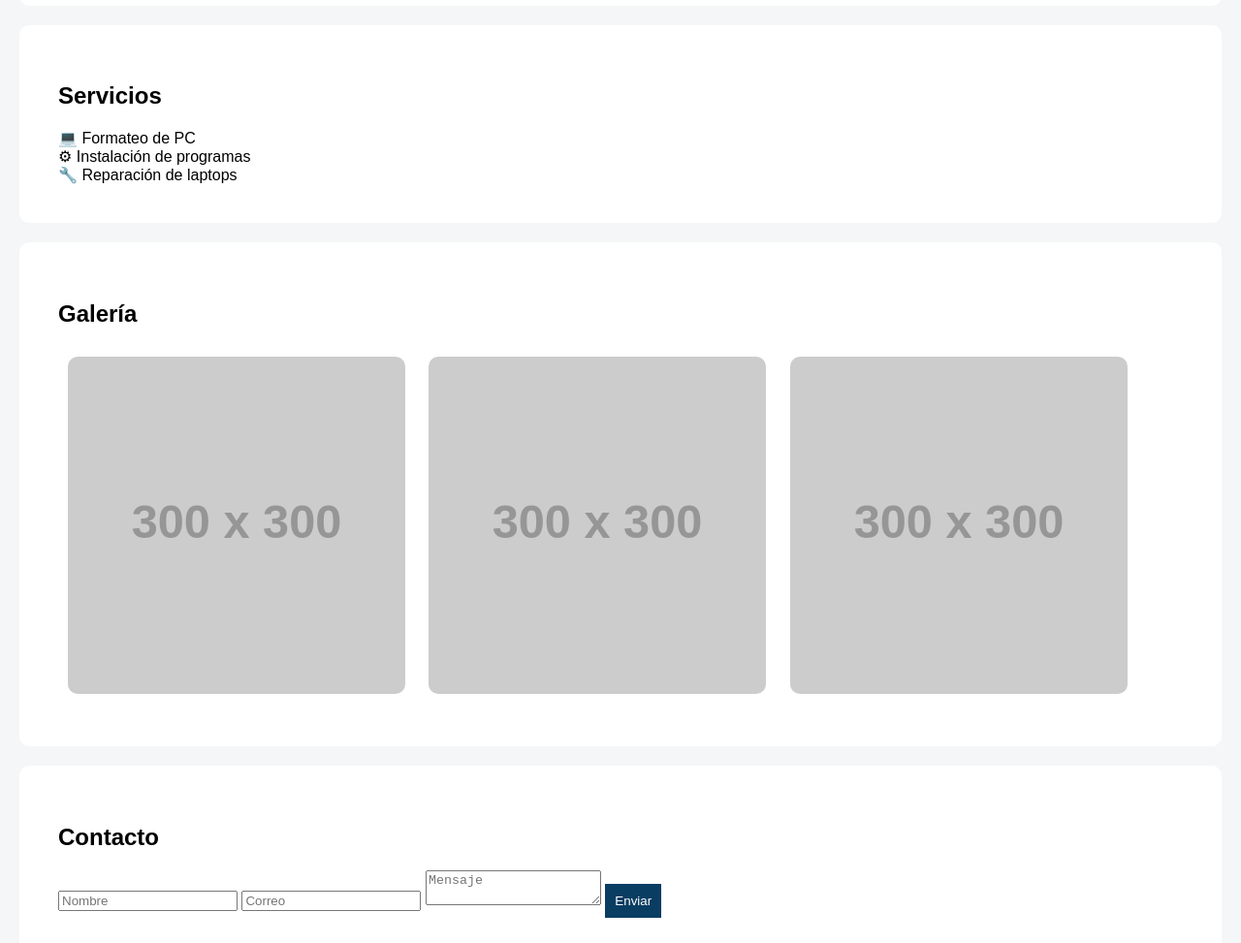
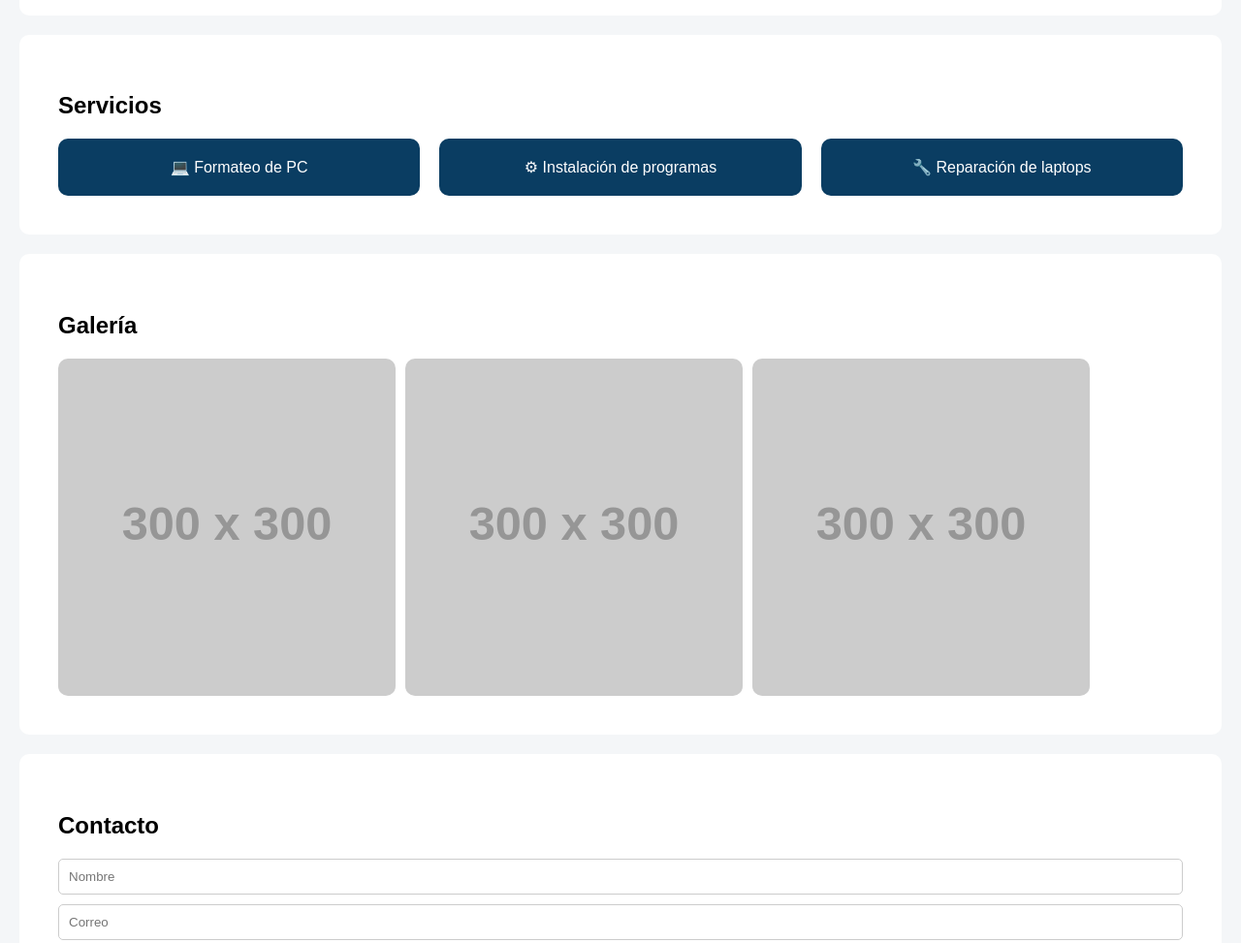
Before and after one commit to franco-cloude/Tiendas-Tec-franco, a plain HTML site: page index.html in a window 1280 px wide. Shown: the part 560-1533 px from the top of the page at 97% size. Drawn offline with Linux system fonts and the light colour scheme; placeholder pictures from the web are drawn by us.

Commit message:
Update estilos.css

```diff
--- a/estilos.css
+++ b/estilos.css
@@ -6,14 +6,10 @@ body {
 
 /* HEADER */
 header {
-    background: #0a3d62;
+    background: linear-gradient(90deg, #0a3d62, #3c6382);
     color: white;
-    padding: 15px;
     text-align: center;
-}
-
-nav {
-    margin-top: 10px;
+    padding: 20px;
 }
 
 nav a {
@@ -35,6 +31,52 @@ section {
     border-radius: 10px;
 }
 
+/* CARDS */
+.cards {
+    display: flex;
+    gap: 20px;
+    flex-wrap: wrap;
+}
+
+.card {
+    background: #0a3d62;
+    color: white;
+    padding: 20px;
+    border-radius: 10px;
+    flex: 1;
+    text-align: center;
+    transition: transform 0.3s;
+}
+
+.card:hover {
+    transform: scale(1.05);
+}
+
+/* GALERÍA */
+.galeria {
+    display: flex;
+    gap: 10px;
+    flex-wrap: wrap;
+}
+
+.galeria img {
+    width: 30%;
+    border-radius: 10px;
+}
+
+/* FORMULARIO */
+form {
+    display: flex;
+    flex-direction: column;
+    gap: 10px;
+}
+
+input, textarea {
+    padding: 10px;
+    border-radius: 5px;
+    border: 1px solid #ccc;
+}
+
 /* BOTÓN */
 button {
     background: #0a3d62;
@@ -48,13 +90,6 @@ button:hover {
     background: #3c6382;
 }
 
-/* GALERÍA */
-.galeria img {
-    width: 30%;
-    margin: 10px;
-    border-radius: 10px;
-}
-
 /* FOOTER */
 footer {
     background: #222;
@@ -62,3 +97,14 @@ footer {
     text-align: center;
     padding: 15px;
 }
+
+/* RESPONSIVE */
+@media (max-width: 768px) {
+    .cards {
+        flex-direction: column;
+    }
+
+    .galeria img {
+        width: 100%;
+    }
+}
```
